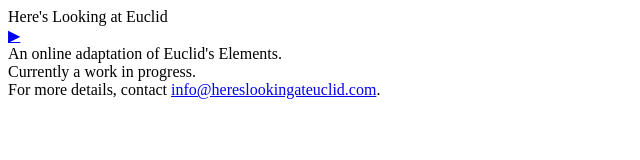
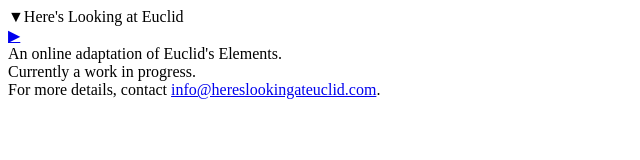
Before and after one commit to jraymakers/hereslookingateuclid, a React app: page /#/introduction in a window 1280 px wide. Shown: the top 160 px of the page, without its empty margins (0-640 px from the left). Built offline with nearby package versions, Linux system fonts and the light colour scheme; the HTML template or start-up script is replaced by a standard one; what typestyle would draw is missing.

Commit message:
style tweaks

```diff
--- a/src/page/components/NavBar.tsx
+++ b/src/page/components/NavBar.tsx
@@ -26,16 +26,17 @@
   {
     alignSelf: 'stretch',
     backgroundColor: 'white',
-    borderBottom: '1px solid #aaa',
+    borderBottom: '1px solid #999',
     height: 36,
   },
 );
 const leftClass = namedClass(classPrefix, 'left',
   flexNoneStyle,
   flexRowStyle,
+  { width: 36 },
 );
 const centerClass = namedClass(classPrefix, 'center',
-  alignItemsCenterStyle,
+  alignItemsStretchStyle,
   flexRowStyle,
   flexGrowStyle,
   justifyContentCenterStyle,
@@ -43,11 +44,41 @@
 const rightClass = namedClass(classPrefix, 'right',
   flexNoneStyle,
   flexRowStyle,
+  { width: 36 },
+);
+const hierarchyClass = namedClass(classPrefix, 'hierarchy',
+  alignItemsCenterStyle,
+  flexRowStyle,
+  {
+    cursor: 'pointer',
+    paddingLeft: 12,
+    paddingRight: 12,
+    $nest: {
+      '&:focus': {
+        $unique: true,
+        color: 'orange',
+      },
+      '&:hover': {
+        $unique: true,
+        backgroundColor: '#eee',
+      },
+    },
+  },
+);
+const hierarchyArrowClass = namedClass(classPrefix, 'hierarchyArrow',
+  {
+    fontSize: '10px',
+    paddingTop: 3,
+    paddingRight: 6,
+  },
 );
 const hierarchyTextClass = namedClass(classPrefix, 'hierarchyText',
 );
 const hierarchyDividerClass = namedClass(classPrefix, 'hierarchyDivider',
-  { padding: '0 6px' },
+  {
+    paddingLeft: 6,
+    paddingRight: 6,
+  },
 );
 const buttonClass = namedClass(classPrefix, 'button',
   {
@@ -88,13 +119,22 @@
           {this.renderLink(this.props.prev, '◀')}
         </div>
         <div className={centerClass}>
-          <span className={hierarchyTextClass}>{heresLookingAtEuclid}</span>
-          {this.maybeRenderBookName()}
+          {this.renderHierarchy()}
         </div>
         <div className={rightClass}>
           {this.renderLink(this.props.next, '▶')}
         </div>
       </div>
+    );
+  }
+
+  private renderHierarchy(): JSX.Element {
+    return (
+      <span className={hierarchyClass}>
+        <span className={hierarchyArrowClass}>{'▼'}</span>
+        <span className={hierarchyTextClass}>{heresLookingAtEuclid}</span>
+        {this.maybeRenderBookName()}
+      </span>
     );
   }
 
--- a/src/page/components/PageView.tsx
+++ b/src/page/components/PageView.tsx
@@ -23,7 +23,7 @@
   flexGrowStyle,
   flexRowStyle,
   justifyContentCenterStyle,
-  { backgroundColor: '#eee' },
+  { backgroundColor: '#ddd' },
 );
 
 const contentClass = namedClass(classPrefix, 'content',
--- a/src/page/components/TextPageView.tsx
+++ b/src/page/components/TextPageView.tsx
@@ -6,6 +6,7 @@
 import { ParagraphView } from '../../paragraph';
 import {
   alignSelfCenterStyle,
+  borderStyle,
   mediumSpace,
   namedClass,
 } from '../../style';
@@ -16,14 +17,21 @@
 import { PageView } from './PageView';
 
 const classPrefix = 'TextPageView';
+
 const contentClass = namedClass(classPrefix, 'content',
   alignSelfCenterStyle,
+  borderStyle,
   {
     marginTop: mediumSpace,
     maxWidth: 800,
+    padding: 12,
+    backgroundColor: 'white',
     $nest: {
       '&>*': {
         marginTop: mediumSpace,
+      },
+      '&>:first-child': {
+        marginTop: 0,
       },
     },
   },
--- a/src/step/components/StepView.tsx
+++ b/src/step/components/StepView.tsx
@@ -20,24 +20,26 @@
 const rootClass = namedClass(classPrefix, 'root', flexRowStyle, {
   paddingTop: 6,
   paddingBottom: 6,
+  cursor: 'pointer',
+  borderLeft: '3px solid transparent',
   $nest: {
     '&:hover': {
       $unique: true,
-      outline: '1px solid #888',
+      borderLeft: '3px solid #666',
     },
   },
 });
 
 const fadedClass = namedClass(classPrefix, 'faded', {
-  opacity: 0.2,
+  opacity: 0.5,
 });
 
 const highlightedClass = namedClass(classPrefix, 'highlighted', {
-  outline: '1px solid orange',
+  borderLeft: '3px solid orange',
   $nest: {
     '&:hover': {
       $unique: true,
-      outline: '1px solid orange',
+      borderLeft: '3px solid orange',
     },
   },
 });
--- a/src/stepsAndDiagram/components/StepsAndDiagramView.tsx
+++ b/src/stepsAndDiagram/components/StepsAndDiagramView.tsx
@@ -38,7 +38,7 @@
   {
     padding: '6px 12px',
     backgroundColor: 'white',
-    border: '1px solid #aaa',
+    border: '1px solid #999',
   },
 );
 
--- a/src/style/constants/StyleConstants.tsx
+++ b/src/style/constants/StyleConstants.tsx
@@ -18,7 +18,7 @@
 };
 
 export const borderStyle: Style = {
-  borderColor: '#aaa',
+  borderColor: '#999',
   borderStyle: 'solid',
   borderWidth: 1,
 };
```
